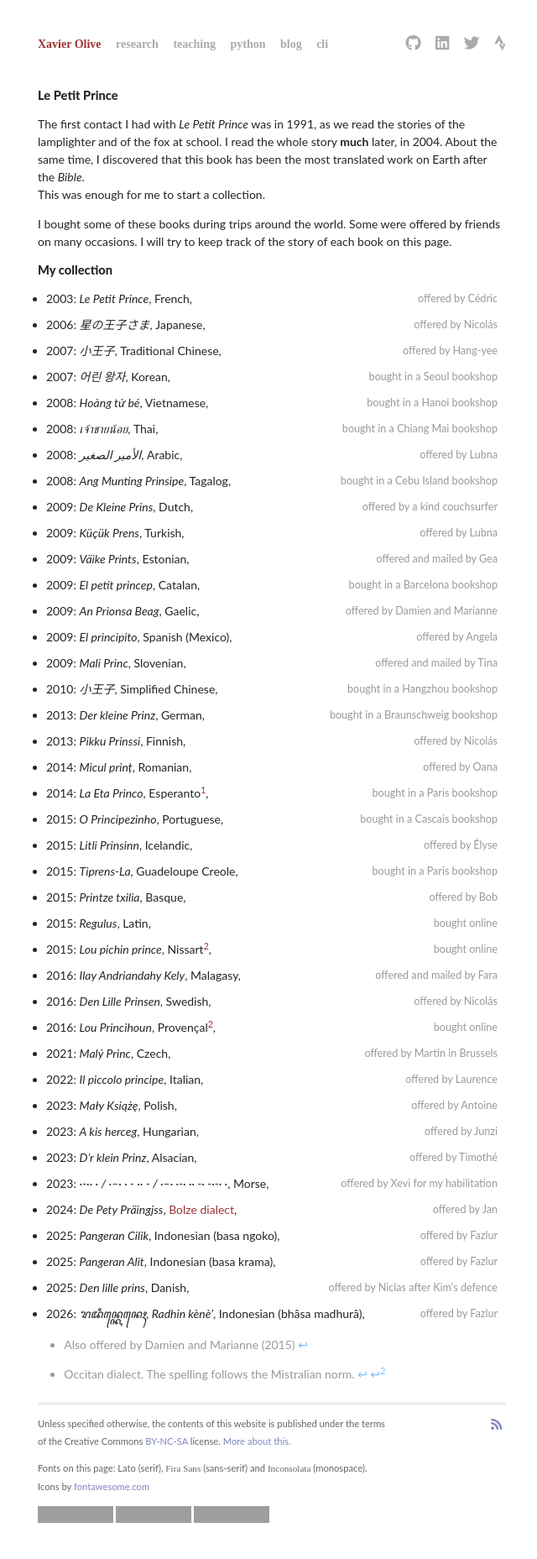
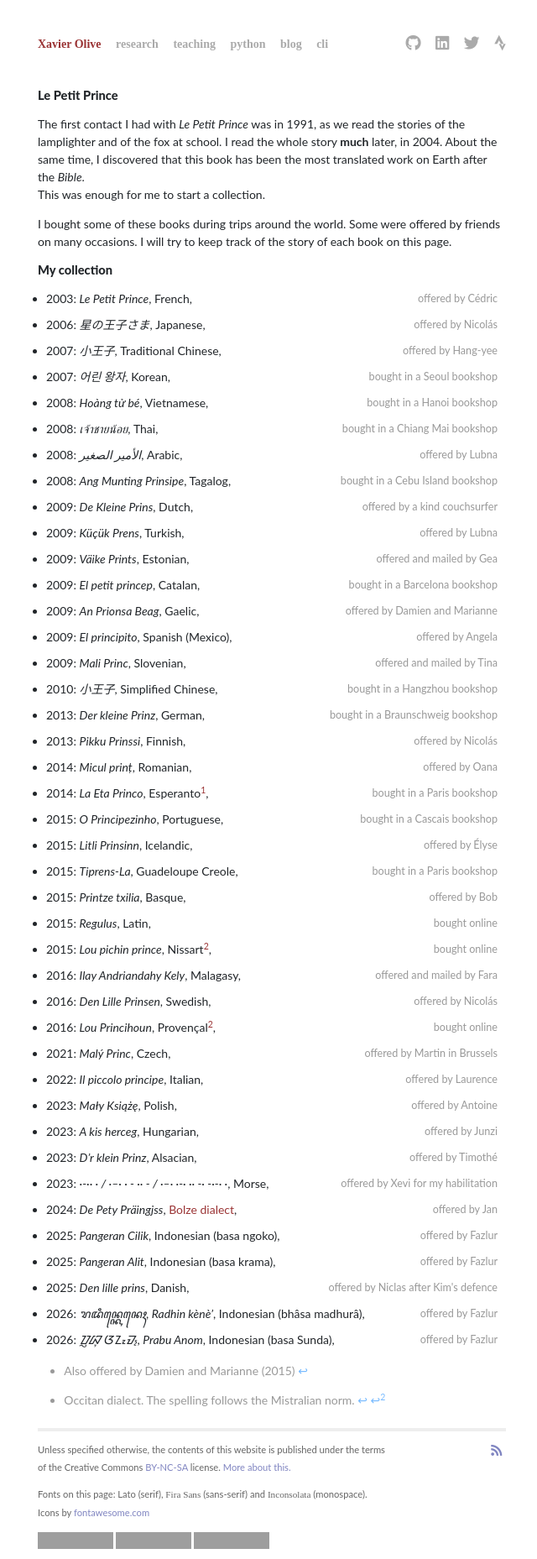
Before and after one commit to xoolive/xoolive.github.io, a Jekyll site: the page built from _pages/le-petit-prince.md, in a window 1280 px wide. Shown: the whole page at 84% size, without its empty margins (316-956 px from the left). Built offline with Jekyll 4.4.1, drawn with Linux system fonts in a browser that asks for light colours; nearby versions of some CDN libraries; some web fonts are replaced; a script that is not in the unit is left out; before the commit the page ends 1826 px from its top, so only the background shows below that; grey boxes are pictures that could not be loaded.

Commit message:
Add Sundanese Little Prince edition

```diff
--- a/_pages/le-petit-prince.md
+++ b/_pages/le-petit-prince.md
@@ -64,7 +64,8 @@ I bought some of these books during trips around the world. Some were offered by
 - 2025: _Pangeran Cilik_, Indonesian (basa ngoko), `offered by Fazlur`
 - 2025: _Pangeran Alit_, Indonesian (basa krama), `offered by Fazlur`
 - 2025: _Den lille prins_, Danish, `offered by Niclas after Kim's defence`
-- 2026: _ꦫꦢꦶꦤ꧀ꦏꦺꦤꦺꦃ_, _Radhin kènè'_, Indonesian (bhâsa madhurâ),`offered by Fazlur`
+- 2026: _ꦫꦢꦶꦤ꧀ꦏꦺꦤꦺꦃ_, _Radhin kènè'_, Indonesian (bhâsa madhurâ), `offered by Fazlur`
+- 2026: _ᮕᮢᮘᮥ ᮃᮔᮧᮙ᮪_, _Prabu Anom_, Indonesian (basa Sunda), `offered by Fazlur`
 
 [^1]: Also offered by Damien and Marianne (2015)
 
```
